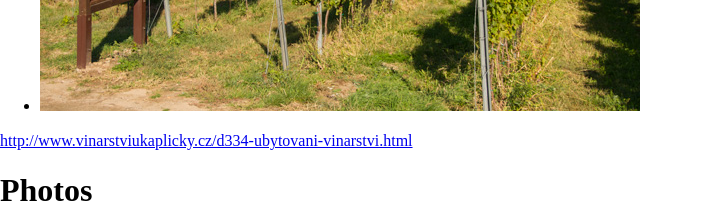
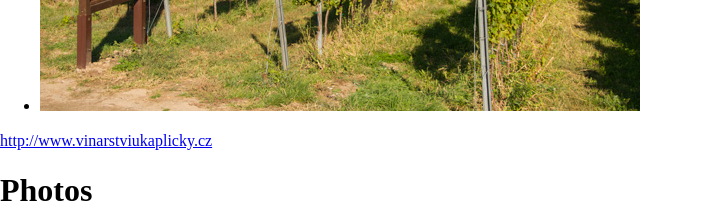
Before and after one commit to Kodeks1/rayandromana, a website with bundled scripts: page src/index.html in a window 1280 px wide. Shown: the part 4440-4662 px from the top of the page, without its empty margins (0-703 px from the left). Built offline with nearby package versions, Linux system fonts and the light colour scheme.

Commit message:
Odds and ends before release tag

```diff
--- a/src/index.html
+++ b/src/index.html
@@ -173,8 +173,8 @@
                             <img src="content/imgs/winery/IMG_4828.jpg" />
                         </li>
                     </ul>
-                    <a href='http://www.vinarstviukaplicky.cz/d334-ubytovani-vinarstvi.html'
-                       class="sublabel" target="_blank">http://www.vinarstviukaplicky.cz/d334-ubytovani-vinarstvi.html</a>
+                    <a href='http://www.vinarstviukaplicky.cz/penzion/ubytovani/cenik.html'
+                       class="sublabel" target="_blank">http://www.vinarstviukaplicky.cz</a>
                 </div>
                 <div class="small-6 columns accom-speil">
                     <p ng-bind-html="'_AccommSpeil_' | i18n"></p>
```
Also changed, not shown: Gruntfile.js (+7 -0 lines), src/img/party.jpg, 1 other file.
